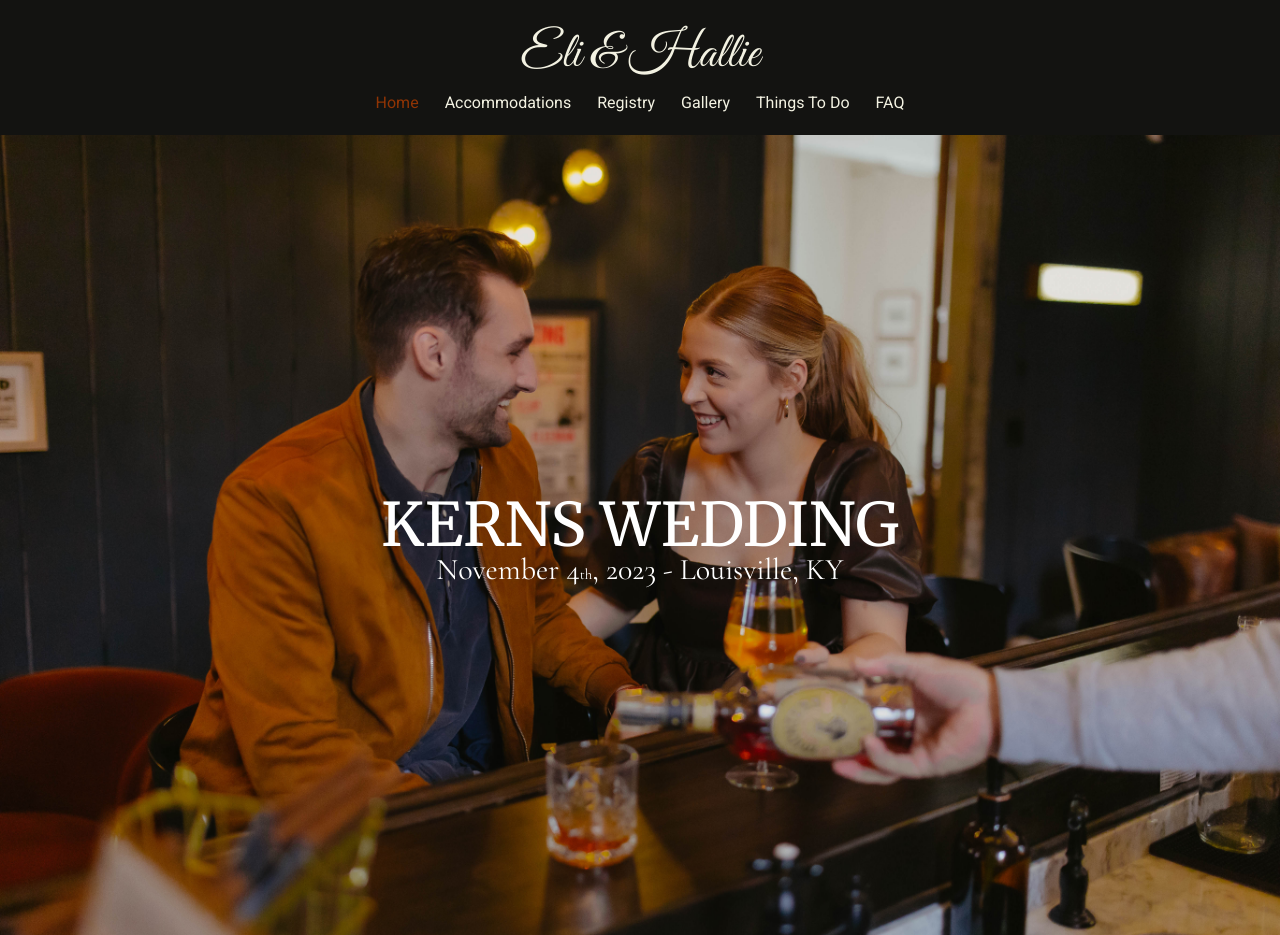
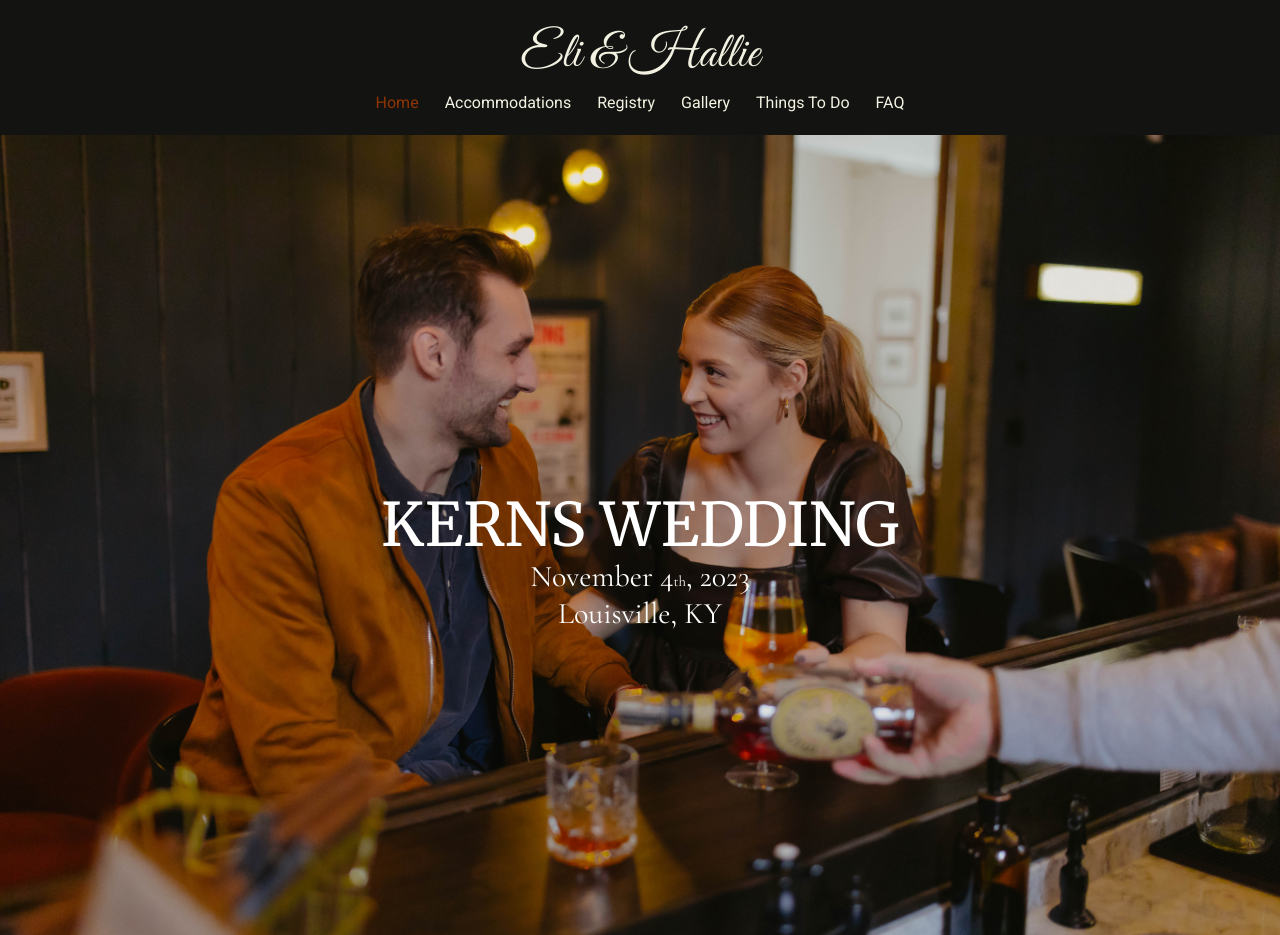
Before and after one commit to 16kernse/kernswedding.github.io, a plain HTML site: page index.html in a window 1280 px wide. Shown: the top 935 px of the page. Drawn offline with nearby package versions, Linux system fonts and the light colour scheme.

Commit message:
Add files via upload

```diff
--- a/Resources/CSS/Index.css
+++ b/Resources/CSS/Index.css
@@ -50,6 +50,9 @@ header {
     padding-top: 10px;
 }
 
+.ville{
+    margin-top: 7px;
+}
 
 h1 {
     text-align: center;
@@ -652,7 +655,7 @@ a div {
 .flex {
     display: inline-flex;
     flex-wrap: wrap;
-    justify-content: space-around;
+    justify-content: space-evenly;
 }
 
 section.flex {
--- a/index.html
+++ b/index.html
@@ -30,7 +30,8 @@
         <!-- Main picture -->
         <div id="mainpicture">
           <h2>Kerns Wedding<br>
-            <div>November 4<sup>th</sup>, 2023 - Louisville, KY</div>
+            <div class="ville">November 4<sup>th</sup>, 2023</div>
+            <div class="ville">Louisville, KY</div>
           </h2>
         </div>
     </main>
```
